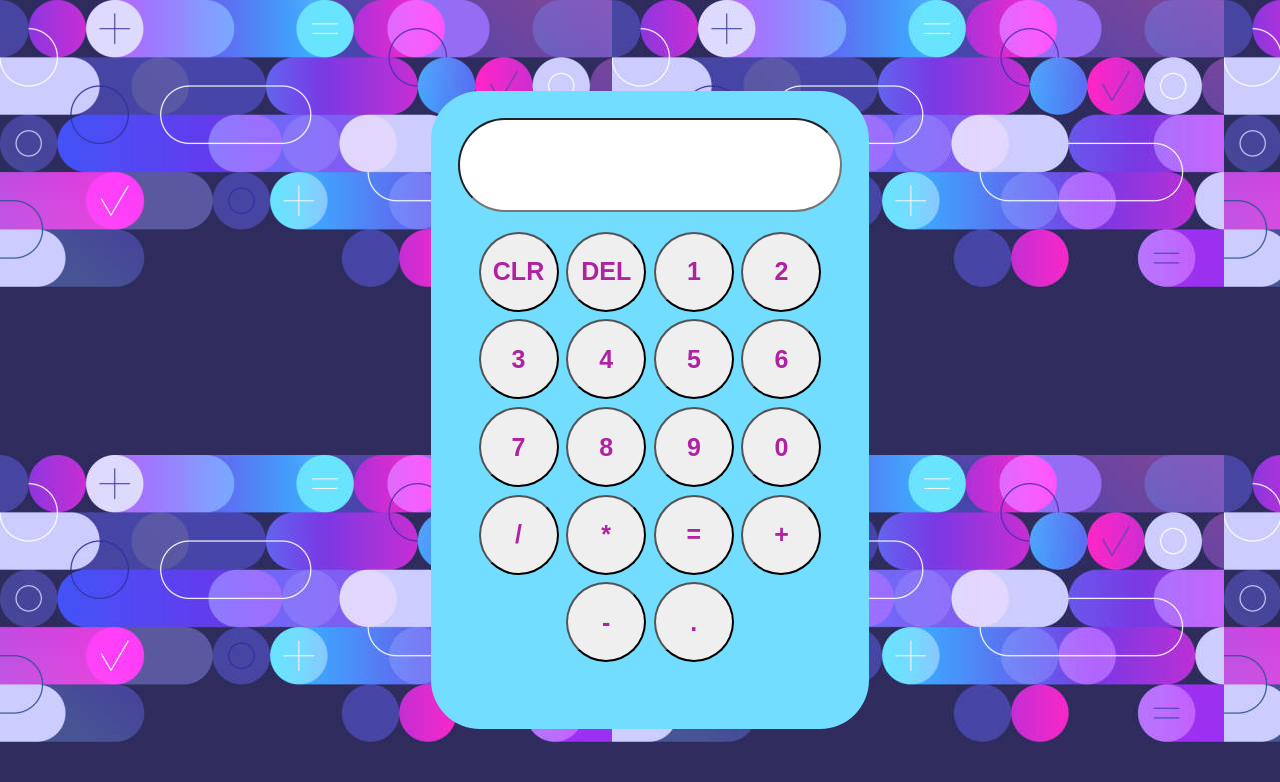
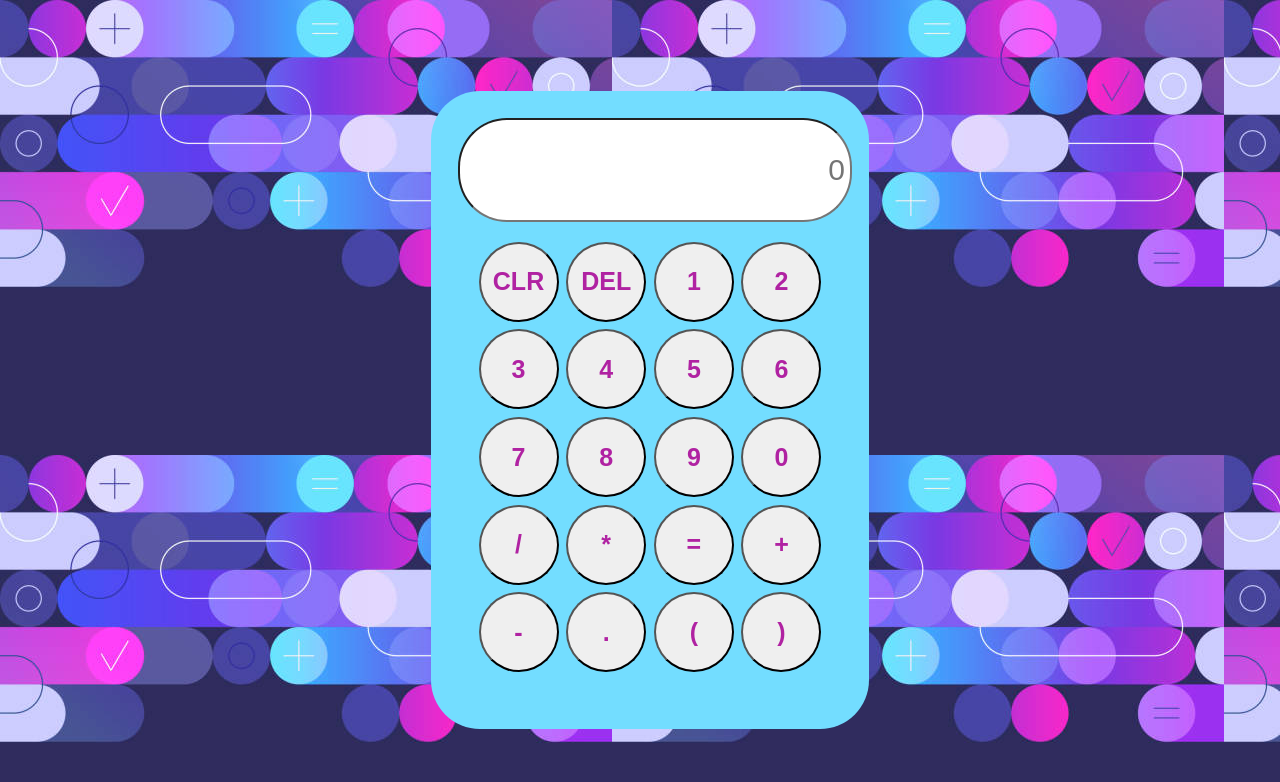
Before and after one commit to AKHILBIKKI/Calculator, a plain HTML site: page index.html in a window 1280 px wide. Drawn offline with Linux system fonts and the light colour scheme.

Commit message:
updating javascript

```diff
--- a/index.html
+++ b/index.html
@@ -9,29 +9,53 @@
 <body>
     <div class="calbehind">
         <div class="calculator">
-            <input class="input_screen" type="text">
+            <input class="input_screen" placeholder="0" readonly>
             <div class="buttons">
-                <input class="btn" type="button" value="CLR">
-                <input class="btn" type="button" value="DEL">
-                <input class="btn" type="button" value="1">
-                <input class="btn" type="button" value="2">
-                <input class="btn" type="button" value="3">
-                <input class="btn" type="button" value="4">
-                <input class="btn" type="button" value="5">
-                <input class="btn" type="button" value="6">
-                <input class="btn" type="button" value="7">
-                <input class="btn" type="button" value="8">
-                <input class="btn" type="button" value="9">
-                <input class="btn" type="button" value="0">
-                <input class="btn" type="button" value="/">
-                <input class="btn" type="button" value="*">
-                <input class="btn" type="button" value="=">
-                <input class="btn" type="button" value="+">
-                <input class="btn" type="button" value="-">
-                <input class="btn" type="button" value=".">
+                <input class="btn" type="button" value="CLR" onclick="displayvalue = '';
+                document.querySelector('.input_screen').value = displayvalue;">
+                <input class="btn" type="button" value="DEL" onclick="displayvalue = displayvalue.substring(0,(displayvalue.length-1));
+                document.querySelector('.input_screen').value = displayvalue;">
+                <input class="btn" type="button" value="1" onclick="displayvalue = displayvalue + '1';
+                document.querySelector('.input_screen').value = displayvalue;">
+                <input class="btn" type="button" value="2" onclick="displayvalue = displayvalue + '2';
+                document.querySelector('.input_screen').value = displayvalue;">
+                <input class="btn" type="button" value="3" onclick="displayvalue = displayvalue + '3';
+                document.querySelector('.input_screen').value = displayvalue;">
+                <input class="btn" type="button" value="4" onclick="displayvalue = displayvalue + '4';
+                document.querySelector('.input_screen').value = displayvalue;">
+                <input class="btn" type="button" value="5" onclick="displayvalue = displayvalue + '5';
+                document.querySelector('.input_screen').value = displayvalue;">
+                <input class="btn" type="button" value="6" onclick="displayvalue = displayvalue + '6';
+                document.querySelector('.input_screen').value = displayvalue;">
+                <input class="btn" type="button" value="7" onclick="displayvalue = displayvalue + '7';
+                document.querySelector('.input_screen').value = displayvalue;">
+                <input class="btn" type="button" value="8" onclick="displayvalue = displayvalue + '8';
+                document.querySelector('.input_screen').value = displayvalue;">
+                <input class="btn" type="button" value="9" onclick="displayvalue = displayvalue + '9';
+                document.querySelector('.input_screen').value = displayvalue;">
+                <input class="btn" type="button" value="0" onclick="displayvalue = displayvalue + '0';
+                document.querySelector('.input_screen').value = displayvalue;">
+                <input class="btn" type="button" value="/" onclick="displayvalue = displayvalue + '/';
+                document.querySelector('.input_screen').value = displayvalue;">
+                <input class="btn" type="button" value="*" onclick="displayvalue = displayvalue + '*';
+                document.querySelector('.input_screen').value = displayvalue;">
+                <input class="btn" type="button" value="=" onclick="displayvalue = eval(displayvalue);
+                document.querySelector('.input_screen').value = displayvalue;">
+                <input class="btn" type="button" value="+" onclick="displayvalue = displayvalue + '+';
+                document.querySelector('.input_screen').value = displayvalue;">
+                <input class="btn" type="button" value="-" onclick="displayvalue = displayvalue + '-';
+                document.querySelector('.input_screen').value = displayvalue;">
+                <input class="btn" type="button" value="." onclick="displayvalue = displayvalue + '.';
+                document.querySelector('.input_screen').value = displayvalue;">
+                <input class="btn" type="button" value="(" onclick="displayvalue = displayvalue + '(' ;
+                document.querySelector('.input_screen').value = displayvalue;">
+                <input class="btn" type="button" value=")" onclick="displayvalue = displayvalue + ')';
+                document.querySelector('.input_screen').value = displayvalue;">
             </div>
         </div>
     </div>
+
+    <script src="javascript.js"></script>
 </body>
 
 </html>
--- /dev/null
+++ b/javascript.js
@@ -0,0 +1,2 @@
+let displayvalue ='';
+document.querySelector('.input_screen').value = displayvalue;
--- a/style.css
+++ b/style.css
@@ -1,5 +1,7 @@
 *{
     margin: 0;padding: 0;
+    overflow-y: hidden;
+    overflow-x: hidden;
 }
 
 .calbehind{
@@ -28,6 +30,9 @@
     height: 15%;
     margin: 2%;
     border-radius: 49px;
+    font-size: 30px;
+    padding: 5px;
+    text-align: right;
 }
 
 .buttons{
```
